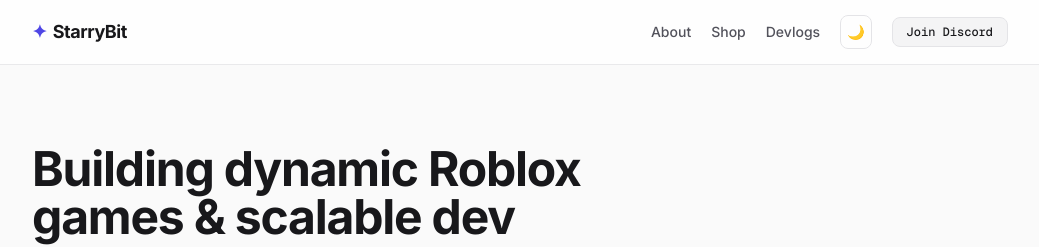
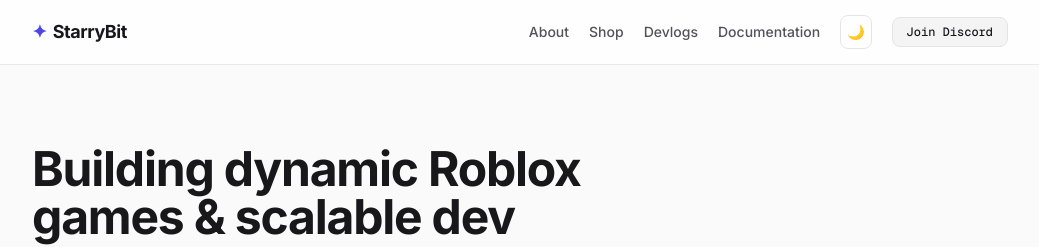
Before and after one commit to StarryBit/starrybit.github.io, a Jekyll site: the page built from index.html, in a window 1280 px wide. Shown: the top 247 px of the page, without its empty margins (120-1159 px from the left). Built offline with Jekyll 4.4.1, drawn with Linux system fonts in a browser that asks for light colours; nearby versions of some CDN libraries.

Commit message:
Update default.html

```diff
--- a/_layouts/default.html
+++ b/_layouts/default.html
@@ -61,6 +61,7 @@
                 <a href="/about/" class="text-zinc-600 hover:text-zinc-900 dark:text-zinc-400 dark:hover:text-zinc-100 transition-colors">About</a>
                 <a href="/shop/" class="text-zinc-600 hover:text-zinc-900 dark:text-zinc-400 dark:hover:text-zinc-100 transition-colors">Shop</a>
                 <a href="/blog/" class="text-zinc-600 hover:text-zinc-900 dark:text-zinc-400 dark:hover:text-zinc-100 transition-colors">Devlogs</a>
+                <a href="/docs/" class="text-zinc-600 hover:text-zinc-900 dark:text-zinc-400 dark:hover:text-zinc-100 transition-colors">Documentation</a>
 
                 <button onclick="toggleTheme()" class="p-1.5 rounded-lg border border-zinc-200 hover:bg-zinc-100 dark:border-zinc-800 dark:hover:bg-zinc-900">
                     🌙
@@ -106,6 +107,8 @@
 
                 <a href="/blog/">Devlogs</a>
 
+                <a href="/docs/">Documentation</a>
+
                 <button onclick="toggleTheme()" class="text-left">
                     Toggle Theme
                 </button>
```
